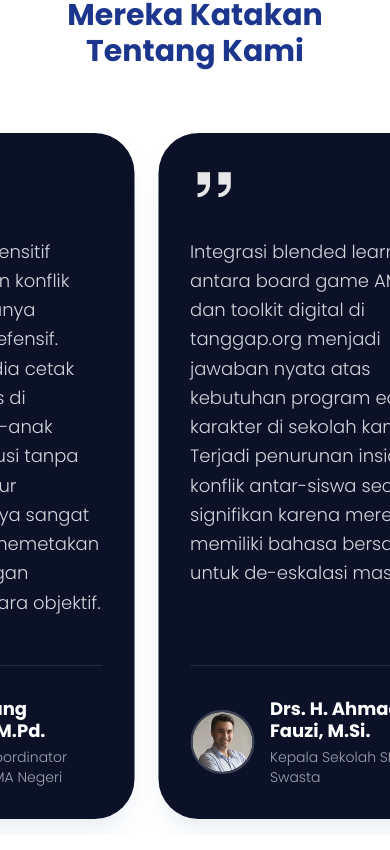
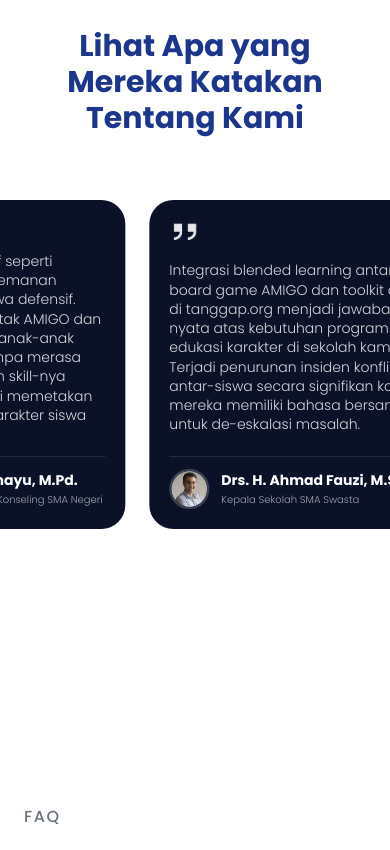
Before and after one commit to RIQORAHMAHIDAYAT/frontend-tanggap.org-, a Vue app: page / in a window 390 px wide. Shown: the part 7094-7944 px from the top of the page. Built offline with nearby package versions, Linux system fonts and the light colour scheme.

Commit message:
style: improve card mobile layout

```diff
--- a/src/components/TestimonialCard.vue
+++ b/src/components/TestimonialCard.vue
@@ -1,14 +1,16 @@
 <template>
-  <div class="w-[85vw] md:w-[600px] bg-[#0B1228] text-white rounded-[2.5rem] p-8 md:p-12 flex flex-col shadow-xl shadow-slate-200/50">
-    <img src="../assets/icon_quote.png" alt="Quote" class="w-12 h-10 mb-8 object-contain opacity-90" />
-    <p class="text-gray-300 text-lg md:text-xl font-light leading-relaxed mb-12 flex-grow">
-      {{ item.quote }}
-    </p>
-    <div class="flex items-center gap-4 pt-8 border-t border-white/10">
-      <img :src="item.image" :alt="item.name" class="w-16 h-16 rounded-full flex-shrink-0 object-cover border-2 border-white/20" />
+  <div class="w-[80vw] max-w-[320px] md:max-w-none md:w-[600px] bg-[#0B1228] text-white rounded-3xl md:rounded-[2.5rem] px-5 py-5 md:p-12 flex flex-col">
+    <img src="../assets/icon_quote.png" alt="Quote" class="w-8 h-6 md:w-12 md:h-10 mb-2 md:mb-8 object-contain opacity-90" />
+    <div class="flex-grow flex flex-col justify-center mb-3 md:mb-12">
+      <p class="text-gray-300 text-sm md:text-xl font-light leading-snug md:leading-relaxed">
+        {{ item.quote }}
+      </p>
+    </div>
+    <div class="mt-auto flex items-center gap-3 md:gap-4 pt-3 md:pt-8 border-t border-white/10">
+      <img :src="item.image" :alt="item.name" class="w-10 h-10 md:w-16 md:h-16 rounded-full flex-shrink-0 object-cover border-2 border-white/20" />
       <div>
-        <h4 class="font-bold text-lg leading-tight">{{ item.name }}</h4>
-        <p class="text-gray-400 font-light text-sm mt-1">{{ item.role }}</p>
+        <h4 class="font-bold text-sm md:text-lg leading-tight">{{ item.name }}</h4>
+        <p class="text-gray-400 font-light text-[10px] md:text-sm mt-0.5 md:mt-1">{{ item.role }}</p>
       </div>
     </div>
   </div>
```
